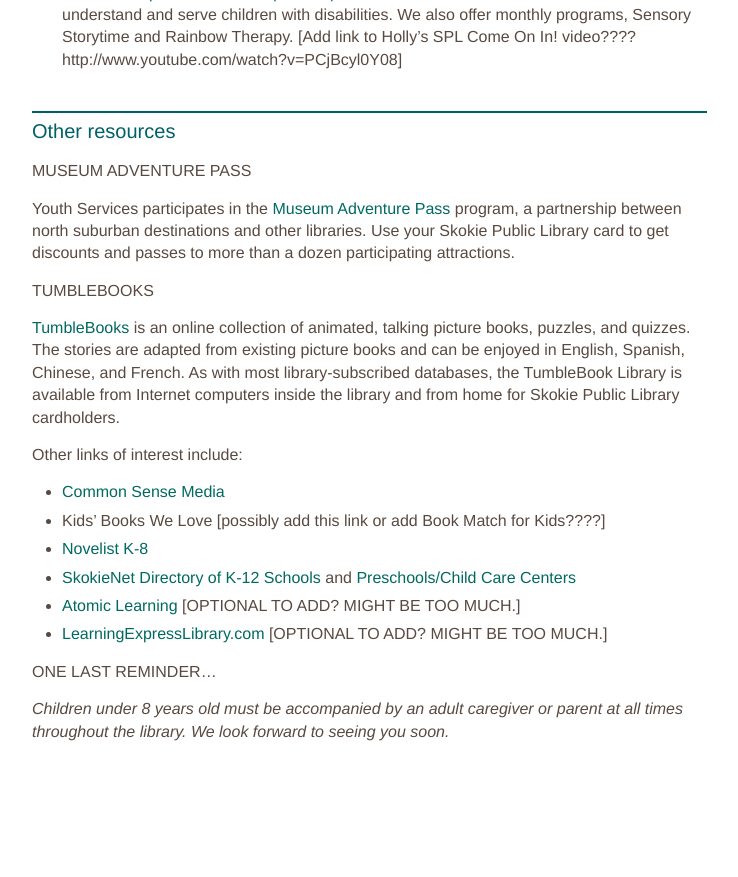
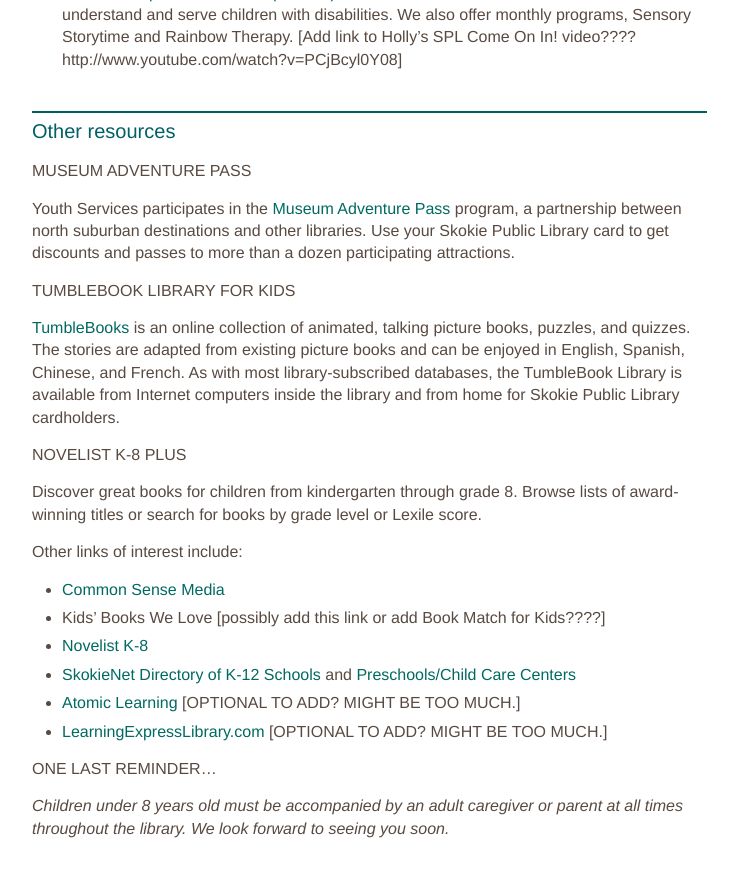
Before and after one commit to skokielibrary/spl-content, a Jekyll site: the page built from _content/mandy/services--parents.markdown, in a window 1280 px wide and 900 px high, scrolled down 933 px. Shown: the top 877 px of the window, without its empty margins (126-864 px from the left). Built offline with Jekyll 4.4.1, drawn with Linux system fonts in a browser that asks for light colours; before the commit the page ends 1736 px from its top, so only the background shows below that.

Commit message:
Updated services--parents.markdown

```diff
--- a/_content/mandy/services--parents.markdown
+++ b/_content/mandy/services--parents.markdown
@@ -26,8 +26,11 @@ While you're here, be sure to check out all the kid-friendly areas within the de
 
 Youth Services participates in the [Museum Adventure Pass](http://www.museumadventure.org/) program, a partnership between north suburban destinations and other libraries. Use your Skokie Public Library card to get discounts and passes to more than a dozen participating attractions.
 
-###TumbleBooks
+###TumbleBook Library for Kids
 [TumbleBooks](http://www.tumblebooks.com/library/asp/home_tumblebooks.asp) is an online collection of animated, talking picture books, puzzles, and quizzes. The stories are adapted from existing picture books and can be enjoyed in English, Spanish, Chinese, and French. As with most library-subscribed databases, the TumbleBook Library is available from Internet computers inside the library and from home for Skokie Public Library cardholders.
+
+###NoveList K-8 Plus
+Discover great books for children from kindergarten through grade 8. Browse lists of award-winning titles or search for books by grade level or Lexile score.
 
 Other links of interest include:
 - [Common Sense Media](https://www.commonsensemedia.org/)
```
